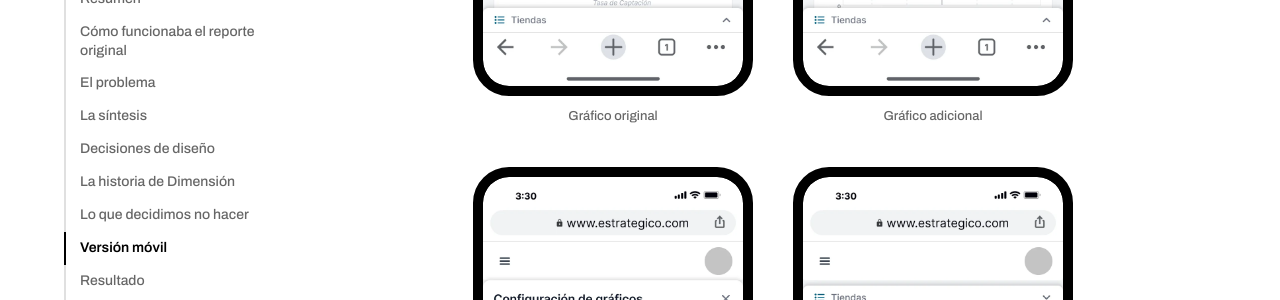
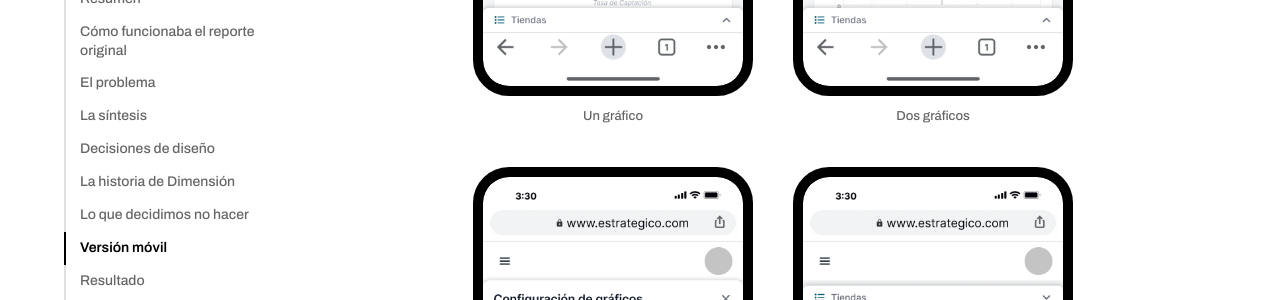
Before and after one commit to cathernandez/cathernandez.github.io, a Jekyll site: the page built from proyectos/plataforma-bi.html, in a window 1280 px wide and 900 px high, scrolled down 12931 px. Shown: the part 151-451 px from the top of the window. Built offline with Jekyll 4.4.1, drawn with Linux system fonts in a browser that asks for light colours.

Commit message:
Versión móvil: pies «Un gráfico» y «Dos gráficos»
Co-Authored-By: Claude Opus 5.5 <noreply@anthropic.com>
Claude-Session: https://claude.ai/code/session_01UYqgEbCiSSGF4VPAAjuLQ2

```diff
--- a/proyectos/plataforma-bi.html
+++ b/proyectos/plataforma-bi.html
@@ -170,8 +170,8 @@ scripts:
 <div class="caja pila g-10"><h4 class="caso-h4">Controles agrupados.</h4><p style="margin: 0; color: rgba(0,0,0,0.75); line-height: 1.65; font-size: 16px">A pedido de desarrollo, Valores/Variaciones, Cuadrantes y Gráfico adicional se agruparon en un solo botón para evitar toques erróneos.</p></div>
 </div>
 <div class="pbi-cols pbi-cols--2" style="display: grid; grid-template-columns: repeat(2, 280px); gap: 40px; justify-content: center; margin-top: 8px">
-<div style="display: flex; flex-direction: column; gap: 10px; align-items: center"><div class="pbi-telefono" style="width: 100%; box-sizing: border-box; border: 10px solid #000; border-radius: 36px; overflow: hidden; background: #000"><img alt="Versión móvil del reporte: gráfico de dispersión con los botones Configurar gráficos y Gráfico adicional, y la lista de tiendas colapsada abajo." decoding="async" height="1704" loading="lazy" src="{{ '/assets/img/plataforma-bi/06-movil-grafico-original.webp' | relative_url }}" style="display: block; width: 100%; height: auto; border-radius: 26px" width="786"/></div><span class="pie-imagen">Gráfico original</span></div>
-<div style="display: flex; flex-direction: column; gap: 10px; align-items: center"><div class="pbi-telefono" style="width: 100%; box-sizing: border-box; border: 10px solid #000; border-radius: 36px; overflow: hidden; background: #000"><img alt="Versión móvil con el gráfico adicional activado: pestañas Gráfico original y Gráfico adicional sobre el gráfico." decoding="async" height="1704" loading="lazy" src="{{ '/assets/img/plataforma-bi/07-movil-grafico-adicional.webp' | relative_url }}" style="display: block; width: 100%; height: auto; border-radius: 26px" width="786"/></div><span class="pie-imagen">Gráfico adicional</span></div>
+<div style="display: flex; flex-direction: column; gap: 10px; align-items: center"><div class="pbi-telefono" style="width: 100%; box-sizing: border-box; border: 10px solid #000; border-radius: 36px; overflow: hidden; background: #000"><img alt="Versión móvil del reporte: gráfico de dispersión con los botones Configurar gráficos y Gráfico adicional, y la lista de tiendas colapsada abajo." decoding="async" height="1704" loading="lazy" src="{{ '/assets/img/plataforma-bi/06-movil-grafico-original.webp' | relative_url }}" style="display: block; width: 100%; height: auto; border-radius: 26px" width="786"/></div><span class="pie-imagen">Un gráfico</span></div>
+<div style="display: flex; flex-direction: column; gap: 10px; align-items: center"><div class="pbi-telefono" style="width: 100%; box-sizing: border-box; border: 10px solid #000; border-radius: 36px; overflow: hidden; background: #000"><img alt="Versión móvil con el gráfico adicional activado: pestañas Gráfico original y Gráfico adicional sobre el gráfico." decoding="async" height="1704" loading="lazy" src="{{ '/assets/img/plataforma-bi/07-movil-grafico-adicional.webp' | relative_url }}" style="display: block; width: 100%; height: auto; border-radius: 26px" width="786"/></div><span class="pie-imagen">Dos gráficos</span></div>
 <div style="display: flex; flex-direction: column; gap: 10px; align-items: center"><div class="pbi-telefono" style="width: 100%; box-sizing: border-box; border: 10px solid #000; border-radius: 36px; overflow: hidden; background: #000"><img alt="Panel Configuración de gráficos con las secciones Vista (Valores o Variaciones), Cuadrantes e Indicadores, y el botón Aplicar." decoding="async" height="1704" loading="lazy" src="{{ '/assets/img/plataforma-bi/08-movil-controles-agrupados.webp' | relative_url }}" style="display: block; width: 100%; height: auto; border-radius: 26px" width="786"/></div><span class="pie-imagen">Controles agrupados</span></div>
 <div style="display: flex; flex-direction: column; gap: 10px; align-items: center"><div class="pbi-telefono" style="width: 100%; box-sizing: border-box; border: 10px solid #000; border-radius: 36px; overflow: hidden; background: #000"><img alt="Lista de tiendas desplegada a pantalla completa, con buscador y casillas para mostrar u ocultar cada tienda." decoding="async" height="1704" loading="lazy" src="{{ '/assets/img/plataforma-bi/09-movil-lista-tiendas.webp' | relative_url }}" style="display: block; width: 100%; height: auto; border-radius: 26px" width="786"/></div><span class="pie-imagen">Lista desplegada</span></div>
 </div>
```
